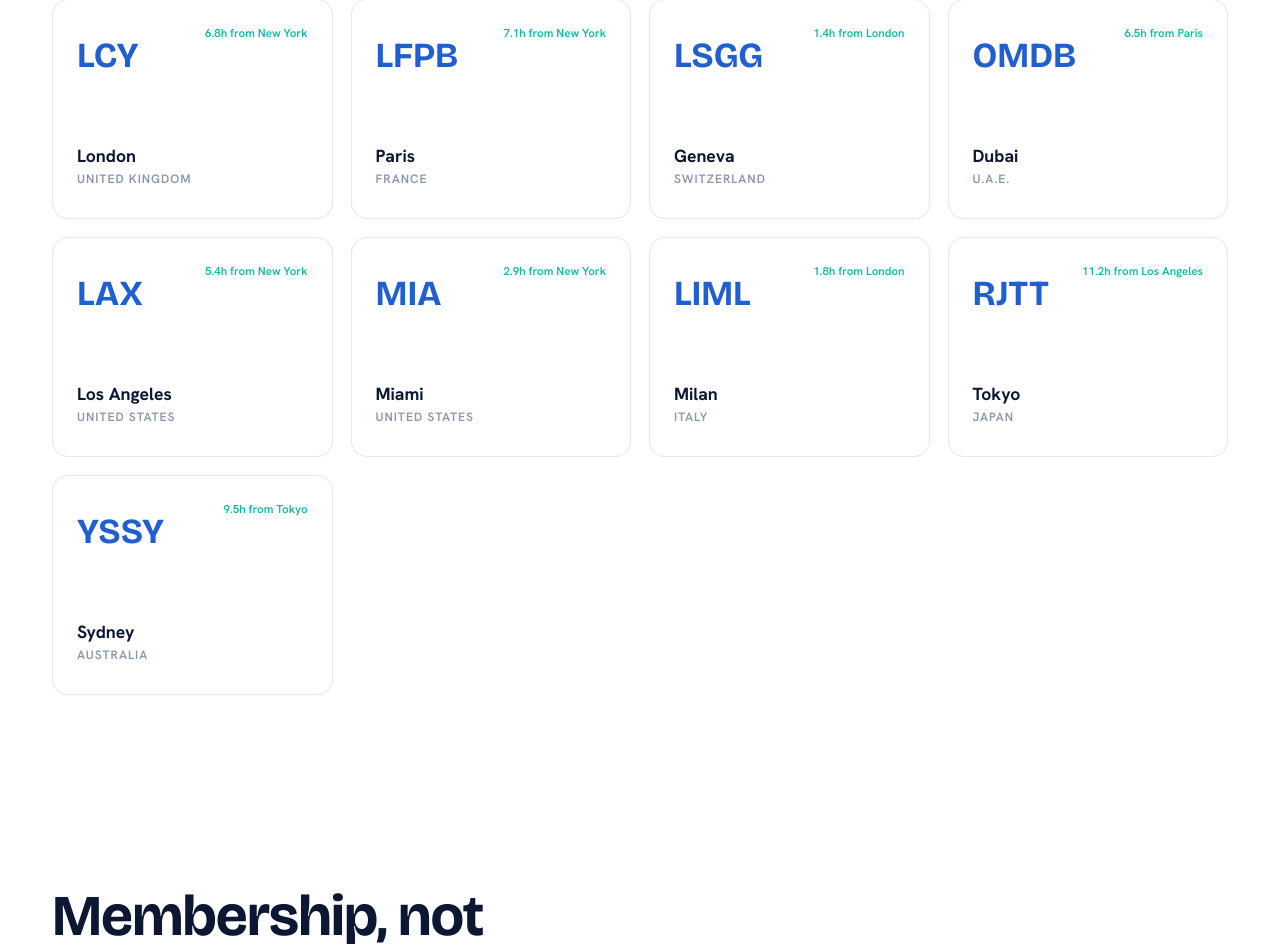
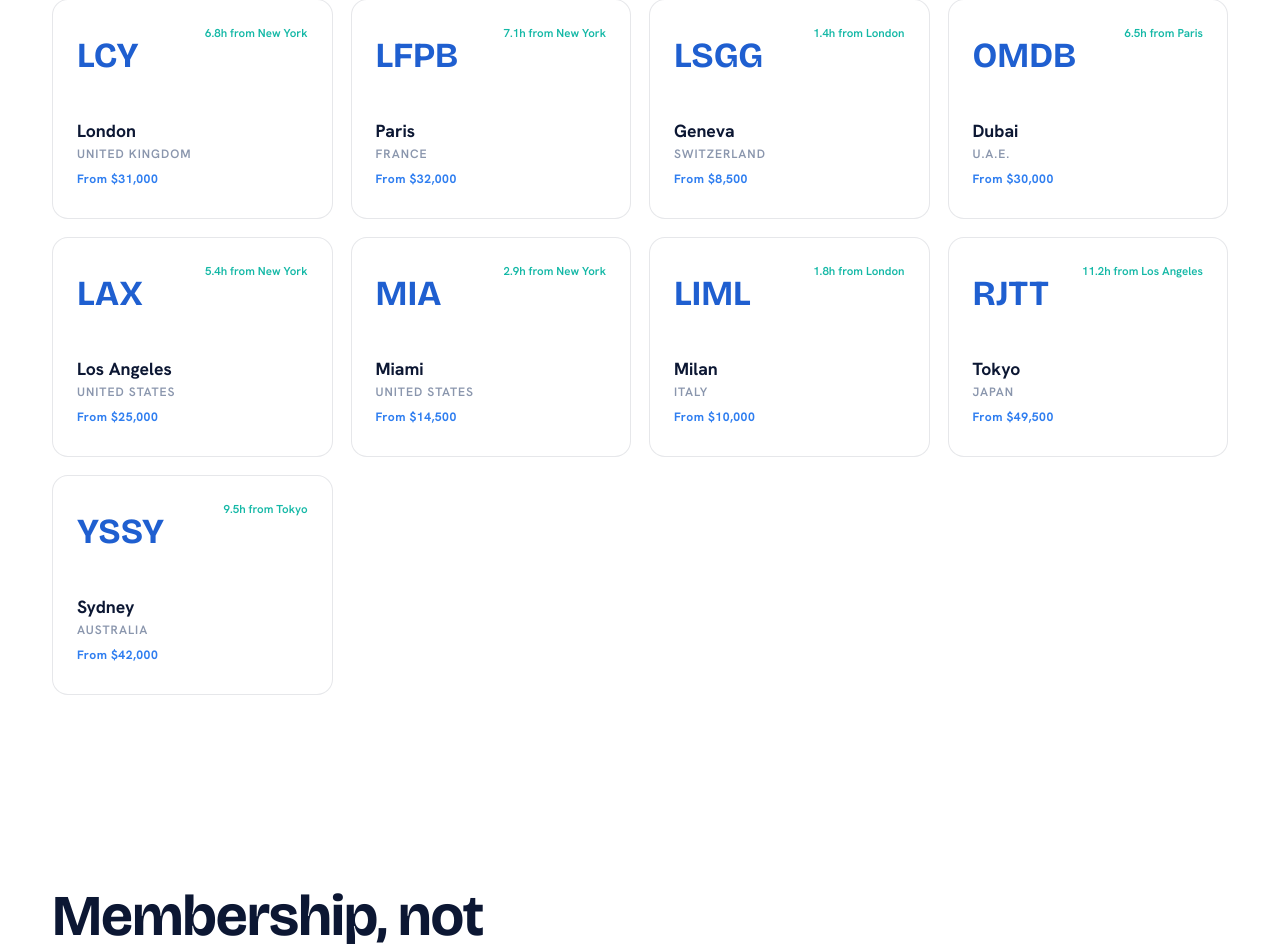
Before and after one commit to zeal-noahHoffman/Demo-Project, a React (Vite) app: page / in a window 1280 px wide. Shown: the part 2002-2951 px from the top of the page. Built offline with nearby package versions, Linux system fonts and the light colour scheme.

Commit message:
feat(KAN-17): Add test prices to all the cards

```diff
--- a/src/App.jsx
+++ b/src/App.jsx
@@ -297,6 +297,7 @@ function Destinations() {
               <span className="code">{d.code}</span>
               <span className="city">{d.city}</span>
               <span className="country">{d.country}</span>
+              <span className="price">{d.price}</span>
             </a>
           ))}
         </div>
--- a/src/data.js
+++ b/src/data.js
@@ -16,15 +16,15 @@ export const AIRPORTS = [
 
 // Curated set of marquee destinations for the grid.
 export const DESTINATIONS = [
-  { code: "LCY", city: "London",   country: "United Kingdom", from: "New York", hours: 6.8 },
-  { code: "LFPB",city: "Paris",    country: "France",         from: "New York", hours: 7.1 },
-  { code: "LSGG",city: "Geneva",   country: "Switzerland",    from: "London",   hours: 1.4 },
-  { code: "OMDB",city: "Dubai",    country: "U.A.E.",         from: "Paris",    hours: 6.5 },
-  { code: "LAX", city: "Los Angeles", country: "United States", from: "New York", hours: 5.4 },
-  { code: "MIA", city: "Miami",    country: "United States",  from: "New York", hours: 2.9 },
-  { code: "LIML",city: "Milan",    country: "Italy",          from: "London",   hours: 1.8 },
-  { code: "RJTT",city: "Tokyo",    country: "Japan",          from: "Los Angeles", hours: 11.2 },
-  { code: "YSSY",city: "Sydney",   country: "Australia",      from: "Tokyo",        hours: 9.5 },
+  { code: "LCY", city: "London",   country: "United Kingdom", from: "New York",    hours: 6.8,  price: "From $31,000" },
+  { code: "LFPB",city: "Paris",    country: "France",         from: "New York",    hours: 7.1,  price: "From $32,000" },
+  { code: "LSGG",city: "Geneva",   country: "Switzerland",    from: "London",      hours: 1.4,  price: "From $8,500"  },
+  { code: "OMDB",city: "Dubai",    country: "U.A.E.",         from: "Paris",       hours: 6.5,  price: "From $30,000" },
+  { code: "LAX", city: "Los Angeles", country: "United States", from: "New York",  hours: 5.4,  price: "From $25,000" },
+  { code: "MIA", city: "Miami",    country: "United States",  from: "New York",    hours: 2.9,  price: "From $14,500" },
+  { code: "LIML",city: "Milan",    country: "Italy",          from: "London",      hours: 1.8,  price: "From $10,000" },
+  { code: "RJTT",city: "Tokyo",    country: "Japan",          from: "Los Angeles", hours: 11.2, price: "From $49,500" },
+  { code: "YSSY",city: "Sydney",   country: "Australia",      from: "Tokyo",       hours: 9.5,  price: "From $42,000" },
 ];
 
 export const FLEET = [
--- a/src/styles.css
+++ b/src/styles.css
@@ -429,6 +429,7 @@ section { position: relative; }
 .dest__card .city { font-size: 1.1rem; font-weight: 700; margin-top: auto; }
 .dest__card .country { font-size: 0.76rem; color: var(--ink-faint); letter-spacing: 0.08em; text-transform: uppercase; font-weight: 600; }
 .dest__card .time { position: absolute; top: 24px; right: 24px; font-size: 0.72rem; color: var(--teal); font-weight: 600; }
+.dest__card .price { font-size: 0.76rem; font-weight: 700; color: var(--blue-bright); margin-top: 6px; letter-spacing: 0.04em; }
 
 /* ---------- Membership ---------- */
 .member { background: var(--paper); }
```
